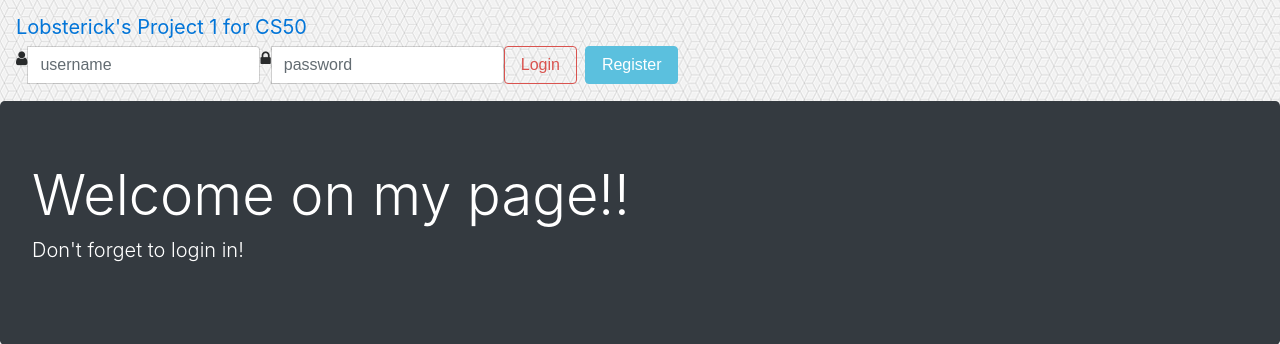
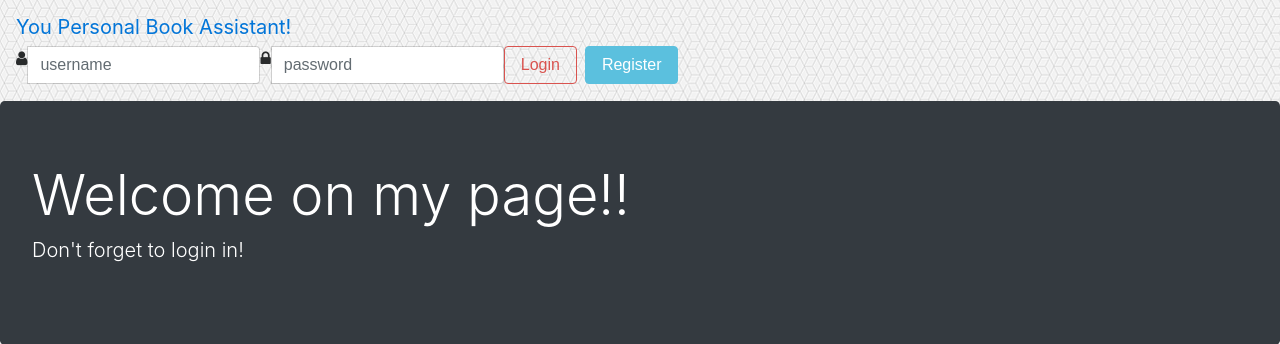
Before and after one commit to lobsterick/flask_book_reviews, a Flask app: page / in a window 1280 px wide. Shown: the top 344 px of the page. Run offline with Flask 2, Linux system fonts and the light colour scheme; some libraries are stand-ins or nearby versions.

Commit message:
Minor update

```diff
--- a/templates/layout.html
+++ b/templates/layout.html
@@ -15,7 +15,7 @@
 <body>
 
 <div class="navbar sticky-top navbar-dark bg-dark">
-    <a class="navbar-brand" href="/">Lobsterick's Project 1 for CS50</a>
+    <a class="navbar-brand" href="/">You Personal Book Assistant!</a>
 
 
     {% if session['logged_in'] %}
```
